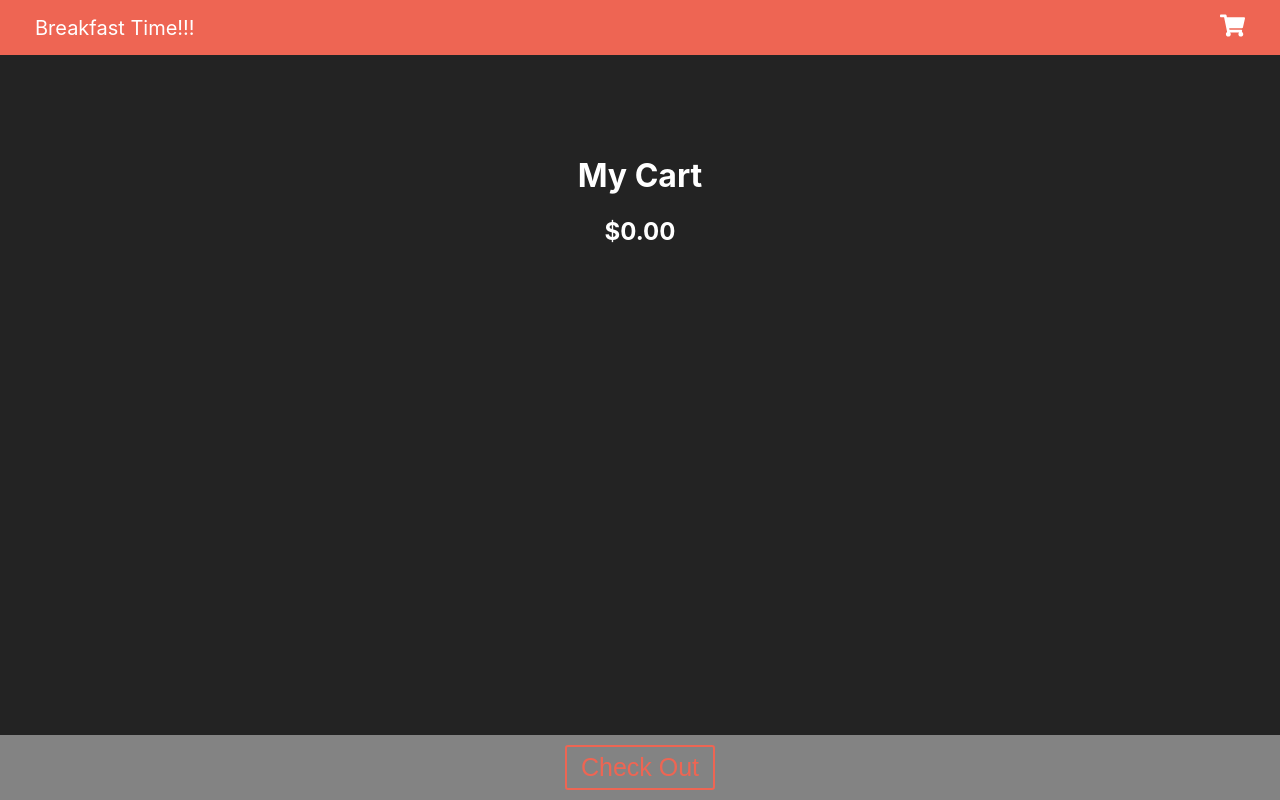
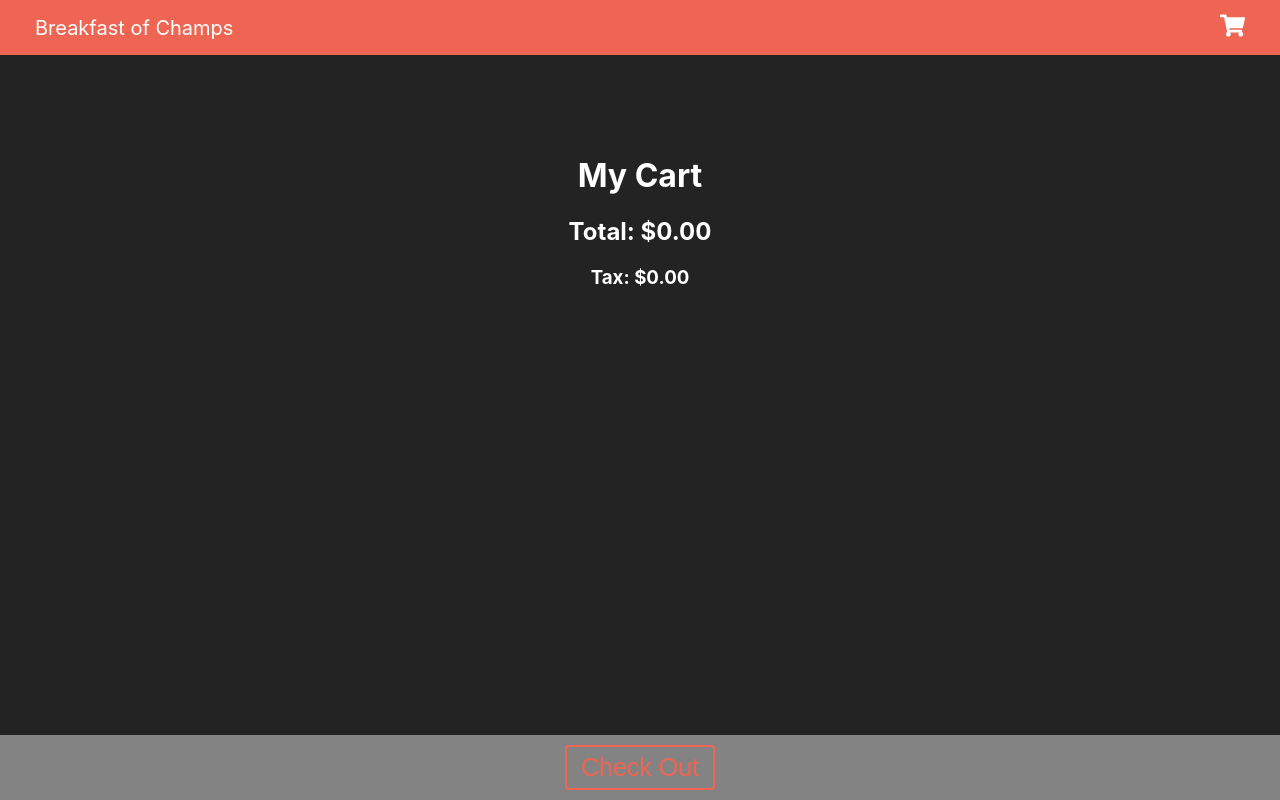
Before and after one commit to qkrauth/Breakfast_App, a React (Create React App) app in the folder breakfast-of-champs/: page /cart in a window 1280 px wide. Built offline with nearby package versions, Linux system fonts and the light colour scheme.

Commit message:
adding tax to the cart screen

```diff
--- /dev/null
+++ b/breakfast-of-champs/src/assets/companyInfo.js
@@ -0,0 +1,5 @@
+let name = "Breakfast of Champs";
+
+let taxRate = 0.06;
+
+module.exports = {name, taxRate}
--- a/breakfast-of-champs/src/components/Header.jsx
+++ b/breakfast-of-champs/src/components/Header.jsx
@@ -1,12 +1,13 @@
 import React from "react";
 import { FaShoppingCart } from "react-icons/fa";
 import { Link } from "react-router-dom";
+import { name } from "../assets/companyInfo";
 
 const Header = () => {
   return (
     <header>
       <Link to="/">
-        <p>Breakfast Time!!!</p>
+        <p>{name}</p>
       </Link>
       <nav>
         <Link to="/cart">
--- a/breakfast-of-champs/src/screens/CartScreen.jsx
+++ b/breakfast-of-champs/src/screens/CartScreen.jsx
@@ -5,6 +5,7 @@ import GlobalContext from "../store/GlobalContext";
 import useCurrency from "../hooks/useCurrency";
 
 const CartScreen = () => {
+    const taxRate = 0.06;
     const {state, dispatch} = useContext(GlobalContext);
 
     const cartDisplay = state.cart.map((drink) => {
@@ -16,12 +17,14 @@ const CartScreen = () => {
     }, 0);
 
     const total = useCurrency(cartTotal)
+    const tax = useCurrency(cartTotal * taxRate)
 
 
     return (
         <div className="main-page">
             <h1>My Cart</h1>
-            <h2>{total}</h2>
+            <h2>Total: {total}</h2>
+            <h3>Tax: {tax}</h3>
             <div className="cart-container">
                 {cartDisplay}
             </div>
--- a/breakfast-of-champs/src/screens/ReceiptScreen.jsx
+++ b/breakfast-of-champs/src/screens/ReceiptScreen.jsx
@@ -11,7 +11,7 @@ const ReceiptScreen = () => {
     return acc + drink.cost;
   }, 0);
 
-  let total = subTotal + subTotal * 0.07;
+  let total = subTotal + subTotal * 0.06;
 
   subTotal = useCurrency(subTotal);
   total = useCurrency(total);
```
